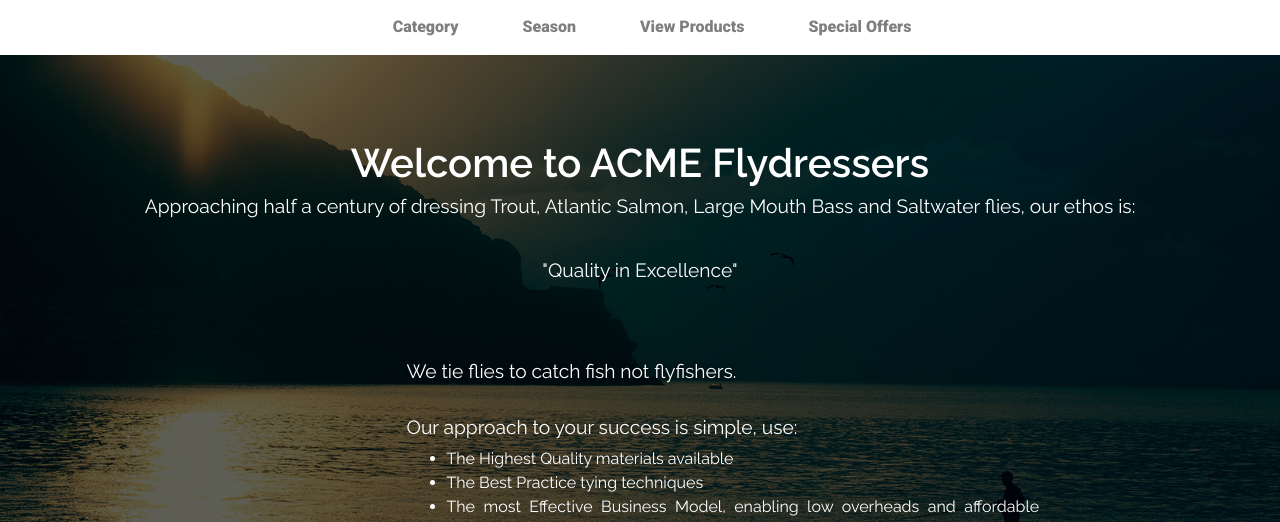
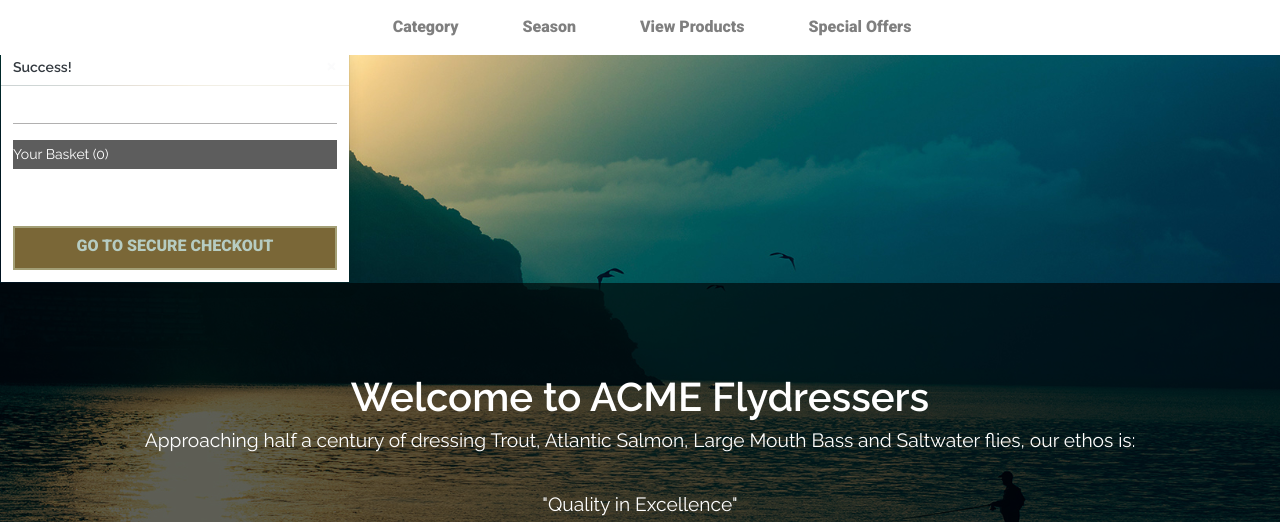
Before and after one commit to wendybovill/acme-flyfishers, a Django app: page / in a window 1280 px wide. Shown: the part 115-637 px from the top of the page. Run offline with Django 3.2, Linux system fonts and the light colour scheme; tables that the repository leaves empty hold one stand-in row (values such as "Sample post"); one stand-in notice (Sample message) is shown; some libraries are stand-ins or nearby versions.

Commit message:
adding toasts for messages to templates and base

```diff
--- a/acme/settings.py
+++ b/acme/settings.py
@@ -90,6 +90,8 @@
     },
 ]
 
+MESSAGE_STORAGE = 'django.contrib.messages.storage.session.SessionStorage'
+
 AUTHENTICATION_BACKENDS = (
     # Needed to login by username in Django admin, regardless of `allauth`
     'django.contrib.auth.backends.ModelBackend',
--- a/templates/base.html
+++ b/templates/base.html
@@ -95,10 +95,29 @@
             </nav>
         </div>
     </header>
-
     {% block page_header %}
     {% endblock %}
+
     <main class="main">
+
+        {% if messages %}
+        <div class="message-container justify-content-center align-items-center">
+            {% for message in messages %}
+            {% with message.level as level %}
+            {% if level == 40 %}
+            {% include 'includes/toasts/toast_error.html' %}
+            {% elif level == 30 %}
+            {% include 'includes/toasts/toast_warning.html' %}
+            {% elif level == 25 %}
+            {% include 'includes/toasts/toast_success.html' %}
+            {% else %}
+            {% include 'includes/toasts/toast_info.html' %}
+            {% endif %}
+            {% endwith %}
+            {% endfor %}
+        </div>
+        {% endif %}
+
         {% block content %}
         {% endblock %}
     </main>
@@ -110,6 +129,11 @@
     </footer>
 </body>
 
-{% block postloadjs %} {% endblock %} {% endblock %}
+{% block postloadjs %}
+<script type="text/javascript">
+    $('.toast').toast('show');
+</script>
+{% endblock %}
+{% endblock %}
 
 </html>
--- /dev/null
+++ b/templates/includes/toasts/toast_success.html
@@ -0,0 +1,51 @@
+<div class="toast custom-toast rounded-0 border-top-0" data-autohide="false">
+    <div class="arrow-up arrow-success"></div>
+    <div class="w-100 toast-capper bg-success"></div>
+    <div class="toast-header bg-white text-dark">
+        <strong class="mr-auto">Success!</strong>
+        <button type="button" class="ml-2 mb-1 close text-light" data-dismiss="toast" aria-label="Close">
+            <span aria-hidden="true">&times;</span>
+        </button>
+    </div>
+    <div class="toast-body bg-white">
+        <div class="row">
+            <div class="col">
+                {{ message }}
+                <hr class="mt-1 mb-3">
+            </div>
+        </div>
+        {% if total and not on_profile_page %}
+        <p class="logo-font bg-black text-white py-1">Your Basket ({{ product_count }})</p>
+        <div class="basket-notification-wrapper">
+            {% for item in basket_items %}
+            <div class="row">
+                <div class="col-3 my-1">
+                    {% if item.product.image %}
+                    <img class="w-100" src="{{ item.product.image.url }}" alt="{{ item.product.name }}">
+                    {% else %}
+                    <img class="w-100" src="{{ MEDIA_URL }}noimage.png" alt="{{ item.product.name }}">
+                    {% endif %}
+                </div>
+                <div class="col-9">
+                    <p class="my-0"><strong>{{ item.product.name }}</strong></p>
+                    <p class="my-0 small text-muted">Qty: {{ item.quantity }}</p>
+                </div>
+            </div>
+            {% endfor %}
+        </div>
+        <div class="row">
+            <div class="col">
+                <strong>
+                    <p class="mt-3 mb-1 text-white">
+                        Subtotal:
+                        <span class="float-right">${{ subtotal|floatformat:2 }}</span>
+                    </p>
+                </strong>
+                <a href="{% url 'view_basket' %}" class="btn red-btn btn-block rounded-0">
+                    <span class="text-uppercase">Go To Secure Checkout</span>
+                </a>
+            </div>
+        </div>
+        {% endif %}
+    </div>
+</div>
```
Also changed, not shown: templates/includes/toasts/toast_warning.html (added, +13 -0 lines).
